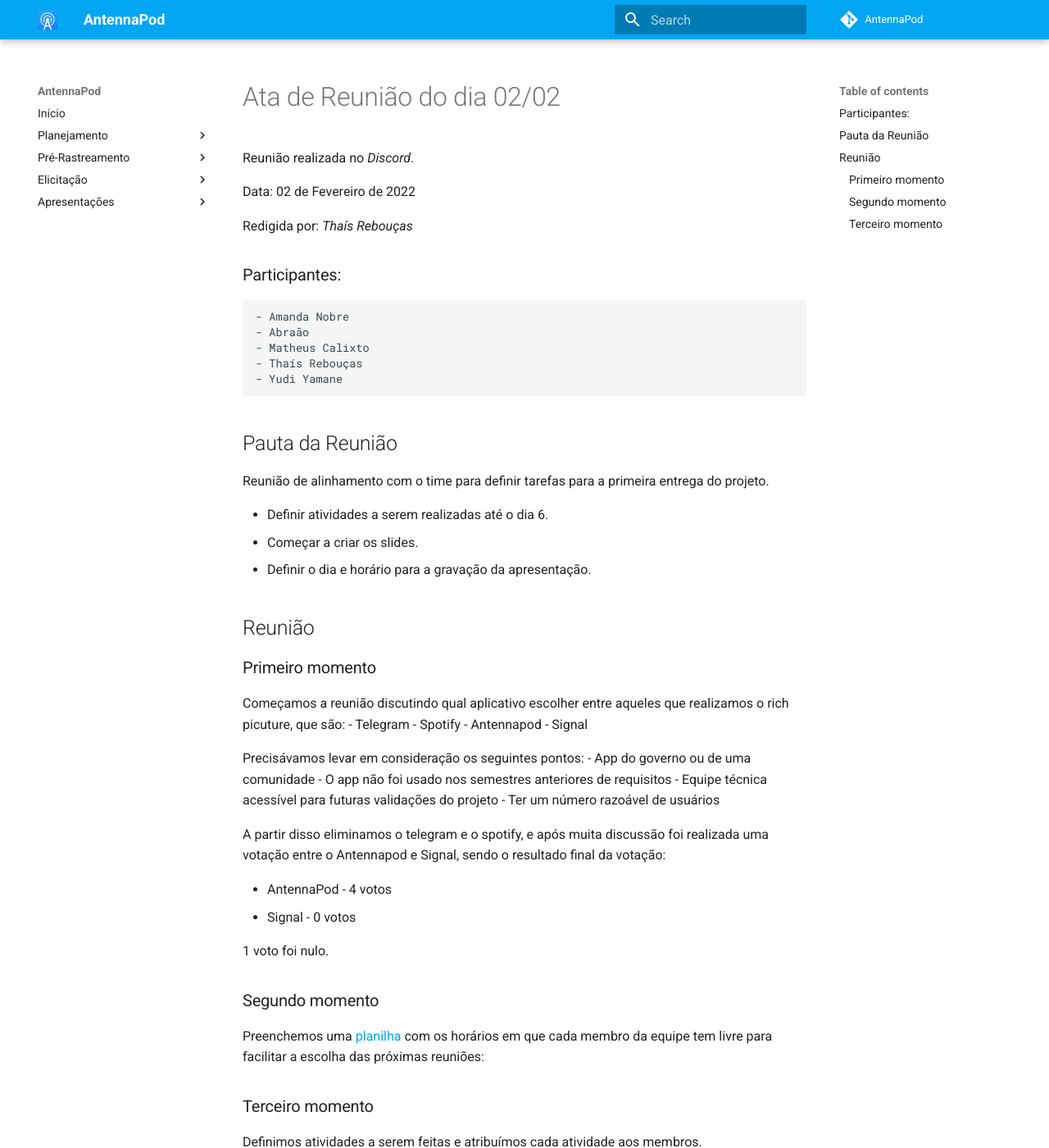
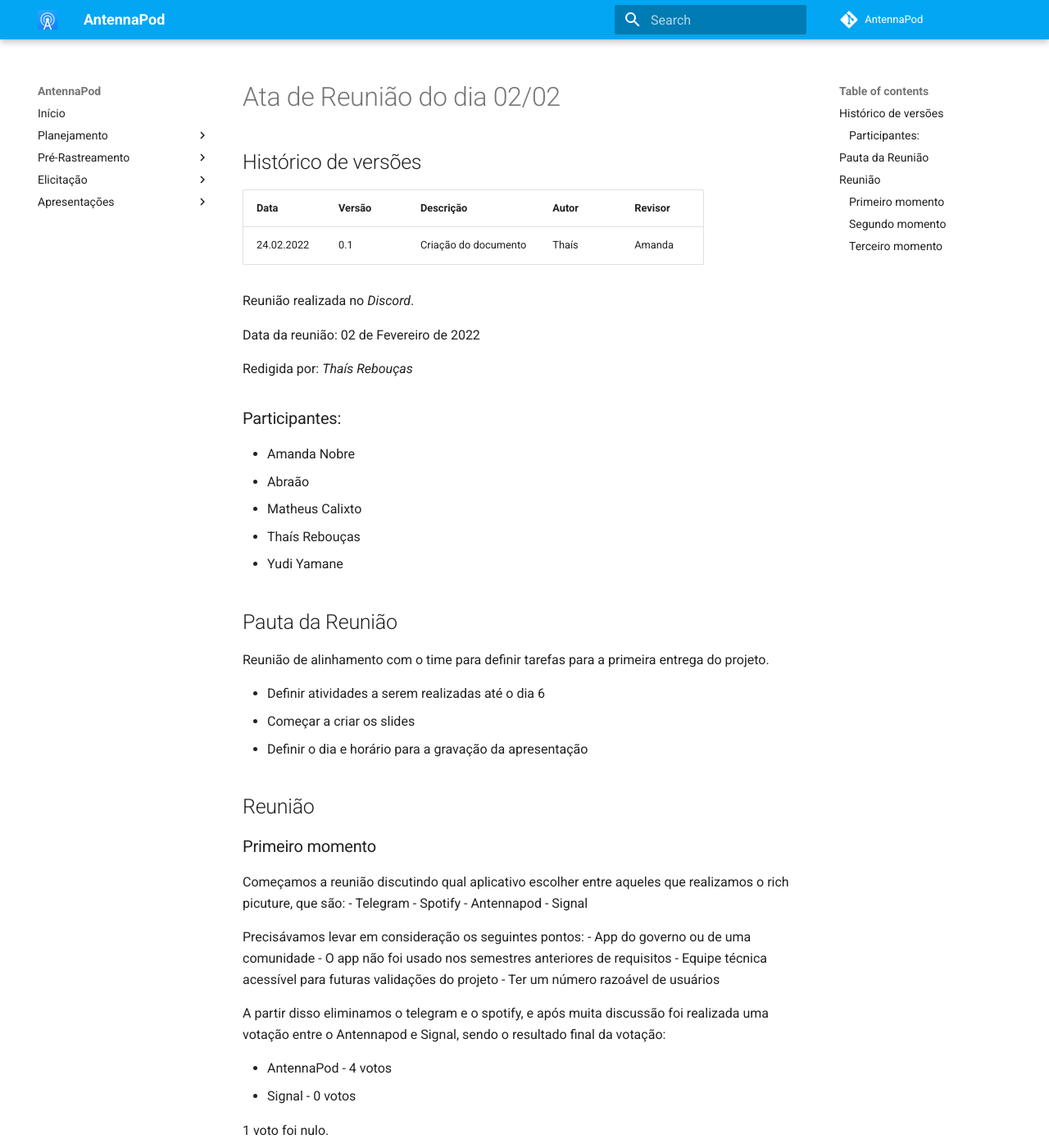
Before and after one commit to Requisitos-de-Software/2021.2-AntennaPod, an MkDocs documentation site: the page built from docs/reunioes/02-02.md, in a window 1280 px wide and 1400 px high. Shown: the whole window at 82% size. Built offline with MkDocs 1.6.1 and Material for MkDocs 9.7.7, drawn with Linux system fonts in a browser that asks for light colours; comment, search, counter and statistics services are not loaded.

Commit message:
:memo:(#31) Adição do histórico de versões e remoção de pontuações

```diff
--- a/docs/reunioes/02-02.md
+++ b/docs/reunioes/02-02.md
@@ -1,26 +1,31 @@
 # Ata de Reunião do dia 02/02
+
+## Histórico de versões
+| Data       | Versão | Descrição            | Autor | Revisor |
+| ---------- | ------ | -------------------- | ----- | ------- |
+| 24.02.2022 | 0.1    | Criação do documento | Thaís | Amanda  |
 
 Reunião realizada no _Discord_.
 
-Data: 02 de Fevereiro de 2022
+Data da reunião: 02 de Fevereiro de 2022
 
 Redigida por: _Thaís Rebouças_
 
 ### Participantes:
 
-    - Amanda Nobre
-    - Abraão
-    - Matheus Calixto
-    - Thaís Rebouças
-    - Yudi Yamane
+- Amanda Nobre
+- Abraão
+- Matheus Calixto
+- Thaís Rebouças
+- Yudi Yamane
 
 ## Pauta da Reunião
 
 Reunião de alinhamento com o time para definir tarefas para a primeira entrega do projeto.
 
-- Definir atividades a serem realizadas até o dia 6.
-- Começar a criar os slides.
-- Definir o dia e horário para a gravação da apresentação.
+- Definir atividades a serem realizadas até o dia 6
+- Começar a criar os slides
+- Definir o dia e horário para a gravação da apresentação
 
 ## Reunião
 ### Primeiro momento
```
